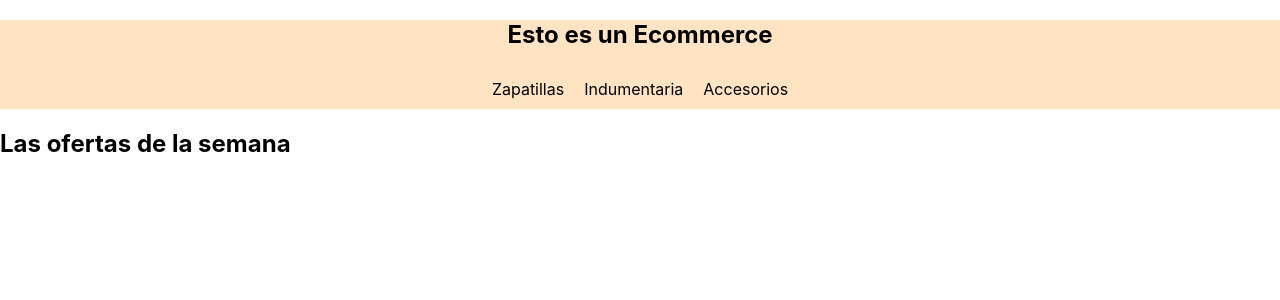
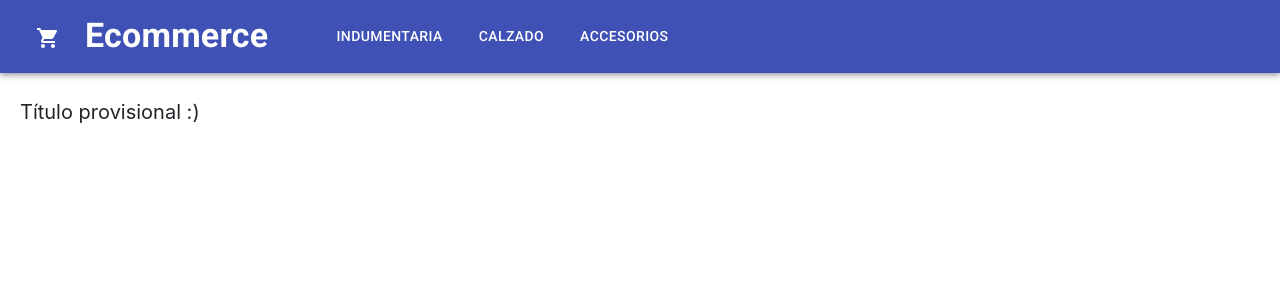
Before and after one commit to rod77/ecommerce_react, a React (Create React App) app: page / in a window 1280 px wide. Shown: the top 300 px of the page. Built offline with nearby package versions, Linux system fonts and the light colour scheme.

Commit message:
Tercer Desafio

```diff
--- a/public/index.html
+++ b/public/index.html
@@ -25,6 +25,8 @@
       Learn how to configure a non-root public URL by running `npm run build`.
     -->
     <title>React App</title>
+    <link rel="stylesheet" href="https://fonts.googleapis.com/icon?family=Material+Icons" />
+    <link rel="stylesheet" href="https://fonts.googleapis.com/css?family=Roboto:300,400,500,700&display=swap" />
   </head>
   <body>
     <noscript>You need to enable JavaScript to run this app.</noscript>
--- a/src/App.jsx
+++ b/src/App.jsx
@@ -1,12 +1,18 @@
 import "./App.css";
 import { NavBarComponent } from "./components/NavBarComponent/NavBar";
+import { ItemListContainer } from "./components/ItemListContainer/ItemList";
+
+import "bootstrap/dist/css/bootstrap.min.css";
+import { Button } from 'react-bootstrap';
 
 function App() {
   return (
     <div>
 
         <NavBarComponent/>
-        <h2>Las ofertas de la semana</h2>
+
+        <ItemListContainer title={"Título provisional :)"}/>
+
     </div>
   );
 }
--- /dev/null
+++ b/src/components/CartWidgetComponent/CartWidget.jsx
@@ -0,0 +1,10 @@
+import './style.css';
+import ShoppingCartIcon from '@material-ui/icons/ShoppingCart'
+
+export const CartWidgetComponent = () => {
+    return (
+        <div className="widgetCart">
+        <ShoppingCartIcon />
+        </div>
+    );
+}
--- /dev/null
+++ b/src/components/CartWidgetComponent/style.css
@@ -0,0 +1,3 @@
+.widgetCart {
+  margin-right: 20px;
+}
--- /dev/null
+++ b/src/components/ItemListContainer/ItemList.jsx
@@ -0,0 +1,11 @@
+import './style.css';
+
+
+export const ItemListContainer = ({title}) => {
+    return (
+        <div>
+            <br />
+            <p className="title_Item">{title}</p>
+        </div>
+    )
+}
--- /dev/null
+++ b/src/components/ItemListContainer/style.css
@@ -0,0 +1,4 @@
+.title_Item {
+  font-size: 20px;
+  margin-left: 20px;
+}
--- a/src/components/NavBarComponent/NavBar.jsx
+++ b/src/components/NavBarComponent/NavBar.jsx
@@ -1,17 +1,49 @@
 import './style.css';
+
+import { AppBar,Toolbar,IconButton,Typography,Button } from '@material-ui/core';
+import { CartWidgetComponent } from '../CartWidgetComponent/CartWidget'
 
 export const NavBarComponent = () => {
     return (
-            <div className="nav">
-                <nav>
-                    <h1>Esto es un Ecommerce</h1>
-                    <div className="secciones">
-                        <p>Zapatillas</p>
-                        <p>Indumentaria</p>
-                        <p>Accesorios</p>
-                    </div>
-                </nav>
+        <>
 
-            </div>
+
+      <AppBar position="static">
+      <Toolbar>
+        <IconButton edge="start" color="inherit" aria-label="menu">
+
+        </IconButton>
+        <Typography variant="h6">
+              <CartWidgetComponent />
+        </Typography>
+        <Typography variant="h4">
+              <p className="title__bar">Ecommerce</p>
+        </Typography>
+        <div className="boton__inicio">
+        <Button color="inherit">Indumentaria</Button>
+        </div>
+        <div className="boton__inicio">
+        <Button color="inherit">Calzado</Button>
+        </div>
+        <div className="boton__inicio">
+        <Button color="inherit">Accesorios</Button>
+        </div>
+      </Toolbar>
+    </AppBar>
+
+    {/* <Navbar collapseOnSelect expand="lg" bg="dark" variant="dark">
+    <Container>
+    <Navbar.Brand href="#home">Ecommerce</Navbar.Brand>
+    <Navbar.Toggle aria-controls="responsive-navbar-nav" />
+    <Navbar.Collapse id="responsive-navbar-nav">
+      <Nav className="me-auto">
+        <Nav.Link href="#Indumentaria">Indumentaria</Nav.Link>
+        <Nav.Link href="#Zapatos">Zapatos</Nav.Link>
+        <Nav.Link href="#Accesorios">Accesorios</Nav.Link>
+     </Nav>
+    </Navbar.Collapse>
+    </Container>
+  </Navbar> */}
+  </>
     );
 }
--- a/src/components/NavBarComponent/style.css
+++ b/src/components/NavBarComponent/style.css
@@ -7,3 +7,15 @@
   display: inline-block;
   margin: 10px;
 }
+
+.boton__inicio {
+  padding-left: 10px;
+  padding-right: 10px;
+}
+
+.title__bar {
+  padding-left: 5px;
+  padding-top: 15px;
+  padding-right: 50px;
+  font-weight: bold;
+}
```
Also changed, not shown: package.json (+7 -0 lines), src/index.js (+6 -6 lines), 1 other file (tests, documents, lock files or other folders).
